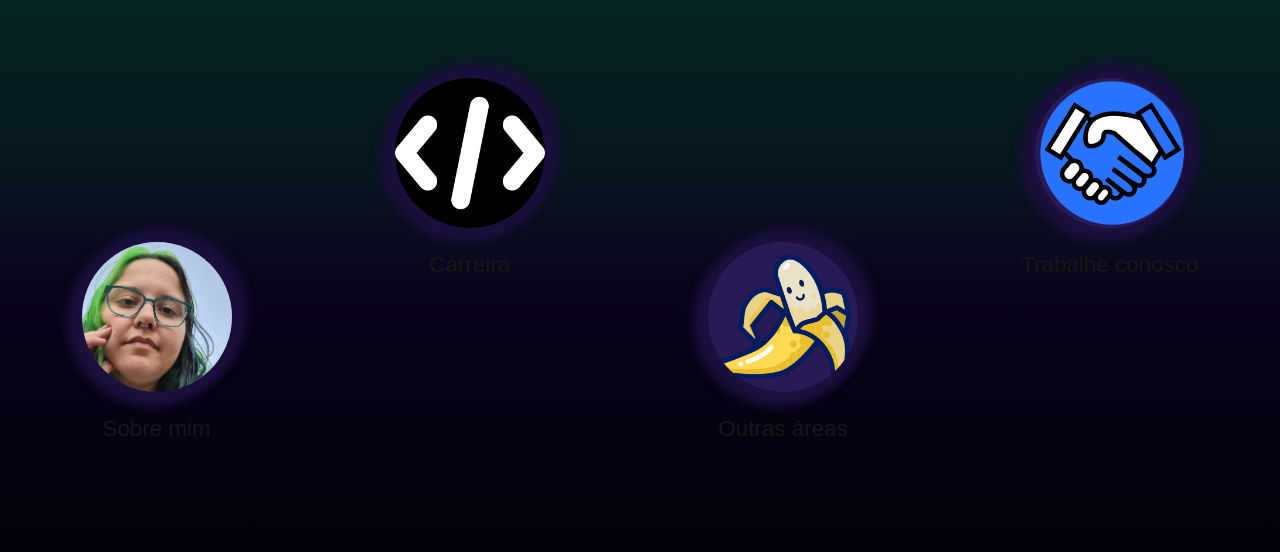
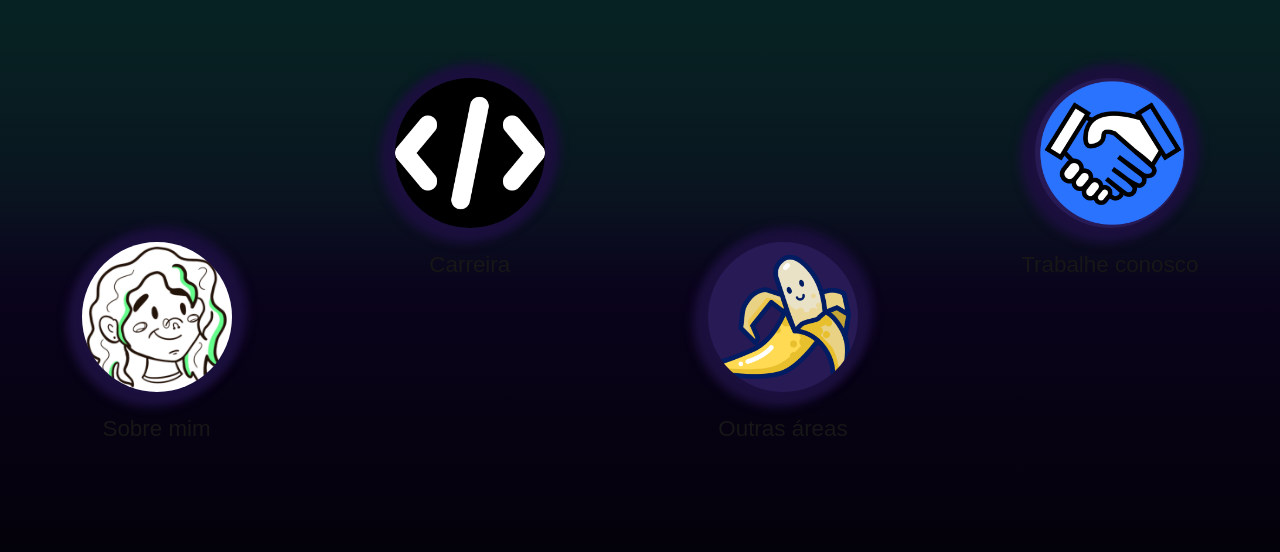
Before and after one commit to danidanimoraes/dani, a Next.js app: page /dani/ in a window 1280 px wide. Shown: the part 140-692 px from the top of the page. Built offline with nearby package versions, Linux system fonts and the light colour scheme; a web font is replaced by a local one.

Commit message:
Change my pic

```diff
--- a/src/components/NavBar/Navbar.tsx
+++ b/src/components/NavBar/Navbar.tsx
@@ -57,7 +57,7 @@ const LINKS = [
   {
     href: "/about",
     text: "Sobre mim",
-    img: "me.png",
+    img: "dani3.png",
     alt: "Rosto de mulher com cabelo metade verde e metade preto, olhando para a câmera estando levemente acima da câmera, com piercing no septo do nariz e o céu azul ao fundo",
   },
   { href: "/career", text: "Carreira", img: "code.png", alt: "Tag HTML vazia" },
```
Also changed, not shown: public/dani3.png (added).
